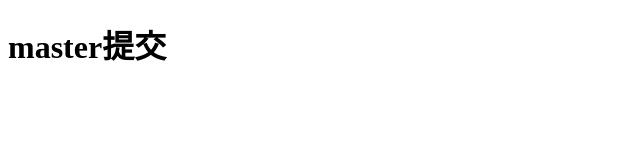
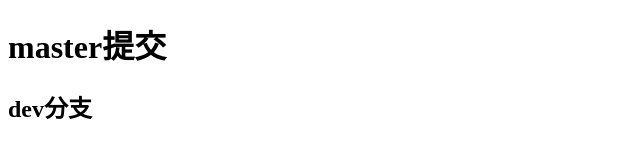
Before and after one commit to ZHviki/github-demo, a plain HTML site: page index.html in a window 1280 px wide. Shown: the whole page, without its empty margins (0-640 px from the left). Drawn offline with Linux system fonts and the light colour scheme.

Commit message:
dev分支提交

```diff
--- a/index.html
+++ b/index.html
@@ -8,5 +8,6 @@
   </head>
   <body>
     <h1>master提交</h1>
+    <h2>dev分支</h2>
   </body>
 </html>
```
